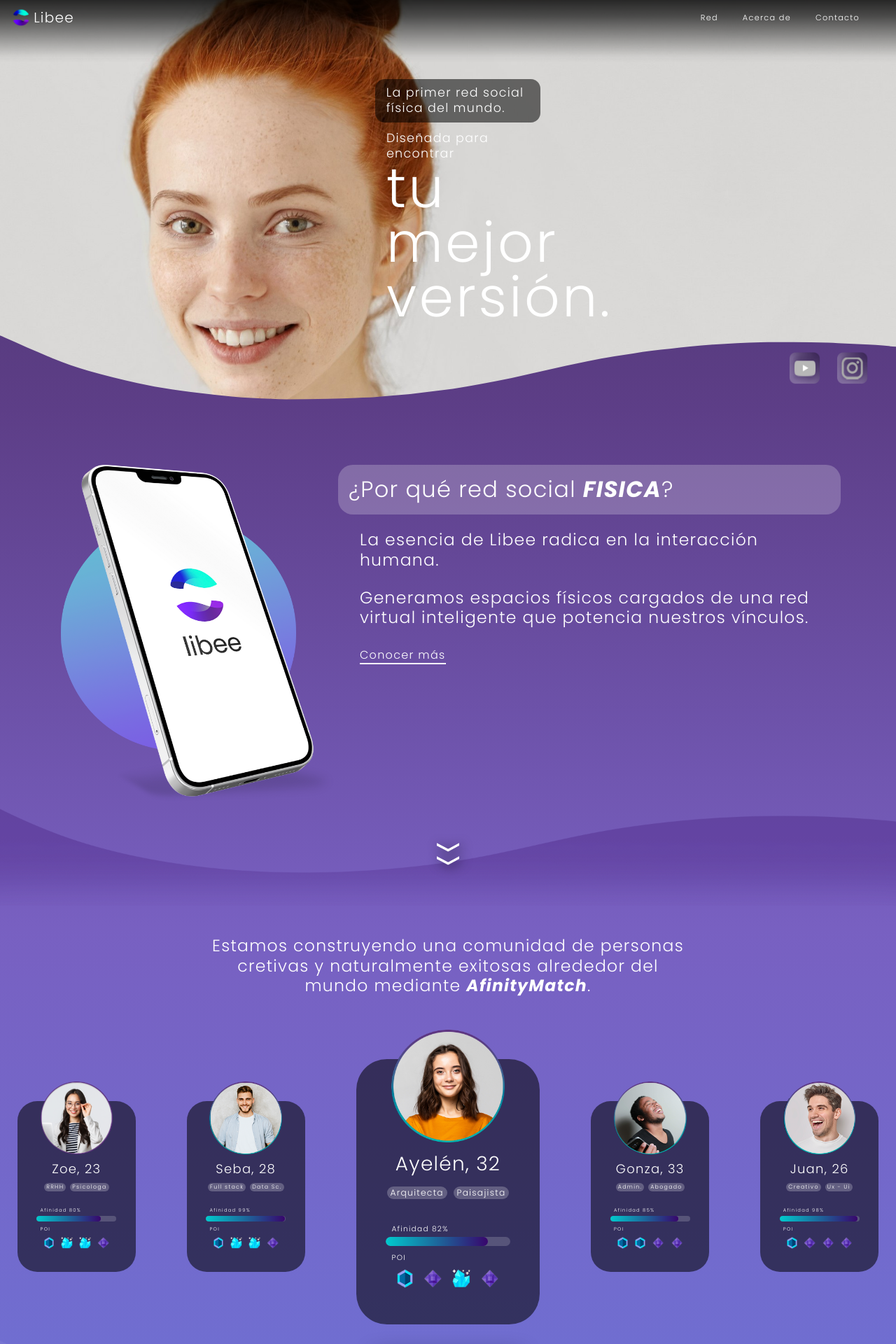
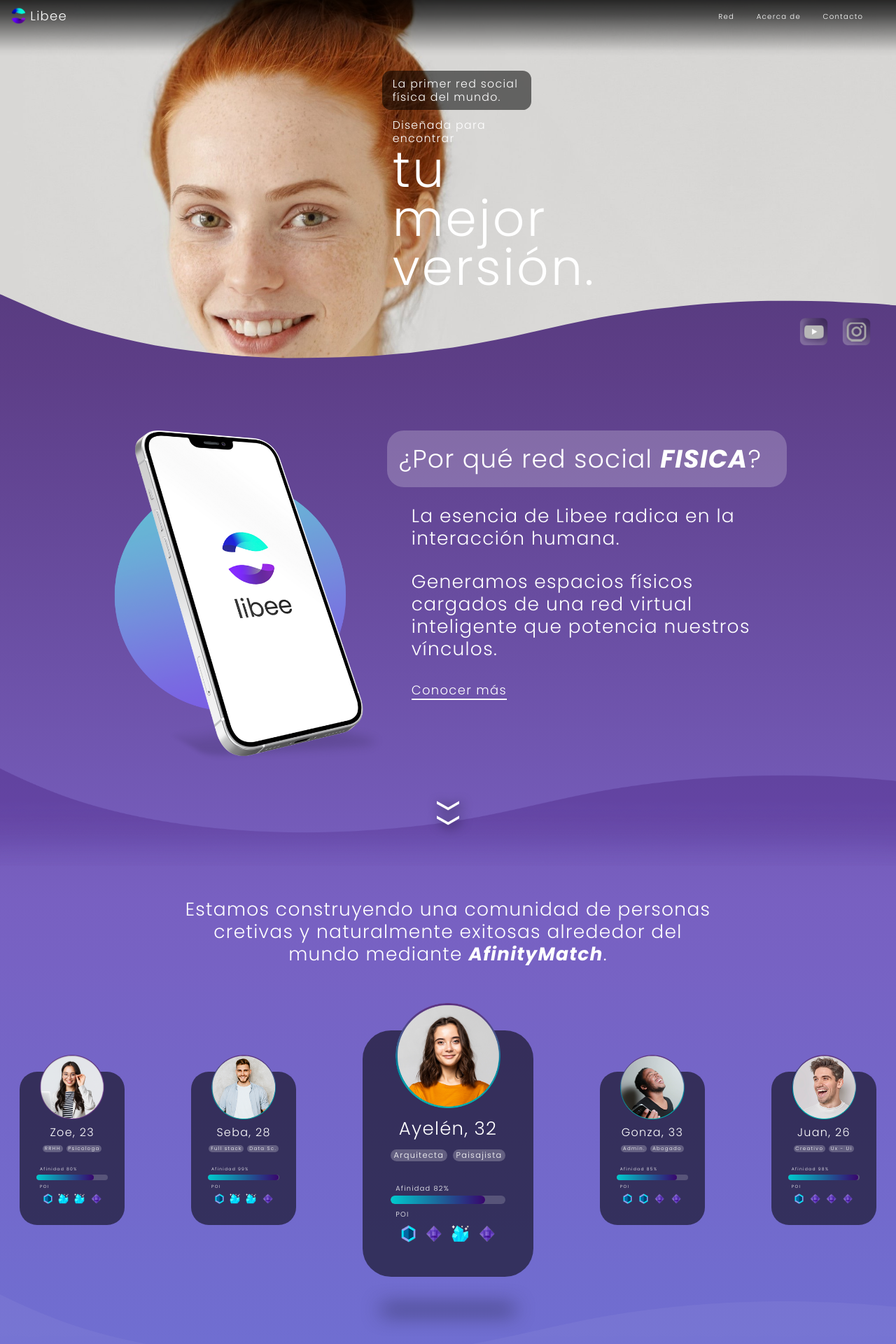
Before and after one commit to gabrielrios27/Libee, an Angular app: page / in a window 1280 px wide. Shown: the top 1920 px of the page at 70% size. Built offline with nearby package versions, Linux system fonts and the light colour scheme.

Commit message:
Style - agrega padding en home para mostrar imagen completa a lo alto en pantallas menores a 768px de alto

```diff
--- a/src/app/app.component.html
+++ b/src/app/app.component.html
@@ -45,6 +45,7 @@
       </div>
     </div>
   </nav>
+  <div class="containerHome">
     <main class="home" id="home">
       <div class="home__containerTitles">
         <h2 class="home__title">La primer red social física del mundo.</h2>
@@ -56,6 +57,33 @@
           <h3 class="home__bigSubTitle">tu <br />mejor <br />versión.</h3>
         </div>
       </div>
+      <!-- <div class="home__containerIcons">
+        <a class="home__youTube" href="">
+          <img
+            class="home__icon"
+            src="../assets/icons/youtube.webp"
+            alt="Icon YouTube"
+          />
+          <img
+            class="home__icon home__icon--hover"
+            src="../assets/icons/youtube-color.webp"
+            alt="Icon YouTube"
+          />
+        </a>
+        <a class="home__instagram" href="">
+          <img
+            class="home__icon"
+            src="../assets/icons/instagram.webp"
+            alt="Icon Instagram"
+          />
+          <img
+            class="home__icon home__icon--hover"
+            src="../assets/icons/instagram-color.webp"
+            alt="Icon Instagram"
+          />
+        </a>
+      </div> -->
+    </main>
     <div class="home__containerIcons">
       <a class="home__youTube" href="">
         <img
@@ -87,7 +115,7 @@
       src="../assets/images/waveLanding11.svg"
       alt="Wave"
     />
-  </main>
+  </div>
   <div class="network">
     <div class="network__bgClasic">
       <section class="about" id="aboutNetwork">
--- a/src/app/app.component.scss
+++ b/src/app/app.component.scss
@@ -132,6 +132,11 @@
     }
   }
 }
+.containerHome {
+  position: relative;
+
+  background-color: #d8d7d5;
+}
 .home {
   position: relative;
   z-index: 5;
@@ -172,9 +177,50 @@
       }
     }
   }
+  // .home__containerIcons {
+  //   position: absolute;
+  //   z-index: 20;
+  //   bottom: 3em;
+  //   right: 4em;
+  //   display: flex;
+  //   gap: 2.27em;
+  //   .home__icon {
+  //     width: 4.54em;
+  //     height: 4.54em;
+  //     opacity: 1;
+  //   }
+  //   .home__icon--hover {
+  //     transition: all 0.3s ease;
+  //     position: absolute;
+  //     top: 0;
+  //     left: 0;
+  //     opacity: 0;
+  //   }
+  // }
+  .home__youTube {
+    position: relative;
+    &:hover .home__icon--hover {
+      opacity: 1;
+    }
+  }
+  .home__instagram {
+    position: relative;
+    &:hover .home__icon--hover {
+      opacity: 1;
+    }
+  }
+  // .main__bgWave {
+  //   position: absolute;
+  //   bottom: -2px;
+  //   left: -2px;
+  //   right: -2px;
+  //   width: 101%;
+  // }
+}
 .home__containerIcons {
+  font-size: 1.158vw;
   position: absolute;
-    z-index: 10;
+  z-index: 20;
   bottom: 3em;
   right: 4em;
   display: flex;
@@ -192,27 +238,14 @@
     opacity: 0;
   }
 }
-  .home__youTube {
-    position: relative;
-    &:hover .home__icon--hover {
-      opacity: 1;
-    }
-  }
-  .home__instagram {
-    position: relative;
-    &:hover .home__icon--hover {
-      opacity: 1;
-    }
-  }
 .main__bgWave {
   position: absolute;
   bottom: -2px;
   left: -2px;
   right: -2px;
   width: 101%;
+  z-index: 10;
 }
-}
-
 .network {
   font-size: 0.842vw;
   position: relative;
@@ -247,6 +280,7 @@
     height: auto;
   }
   .about__containerDetails {
+    max-width: 98ch;
     padding-top: 0.625em;
     display: flex;
     flex-direction: column;
@@ -296,6 +330,7 @@
       width: 100%;
       height: 1.625em;
       margin-bottom: 0.25em;
+      -webkit-filter: drop-shadow(3px 3px 8px rgba(0, 0, 0, 0.788));
       filter: drop-shadow(3px 3px 8px rgba(0, 0, 0, 0.788));
     }
   }
@@ -485,6 +520,7 @@
 .form {
   padding: 4.375em 5.625em;
   background-color: rgba(0, 0, 0, 0.541);
+  -webkit-backdrop-filter: blur(1.5625em);
   backdrop-filter: blur(1.5625em);
   border-radius: 1.875em;
   position: relative;
@@ -596,7 +632,16 @@
 .startLoader__icon {
   opacity: 0.8;
   width: 4%;
+  -webkit-animation: rotateLoader 2s linear infinite;
   animation: rotateLoader 2s linear infinite;
+}
+@-webkit-keyframes rotateLoader {
+  0% {
+    transform: rotateZ(0deg);
+  }
+  100% {
+    transform: rotateZ(360deg);
+  }
 }
 @keyframes rotateLoader {
   0% {
@@ -606,22 +651,33 @@
     transform: rotateZ(360deg);
   }
 }
+@media (min-width: 1920px) {
+  .navbar,
+  .home {
+    font-size: 22px;
+  }
+  .home__containerIcons {
+    font-size: 22px;
+  }
+  .network {
+    font-size: 16px;
+  }
+  .footer {
+    font-size: 16px;
+  }
+}
 @media (max-width: 1450px) and (min-height: 780px) {
   .navbar,
   .home {
-    font-size: 15px;
+    font-size: 14px;
   }
-  .network {
-    font-size: 11px;
+  .home__containerIcons {
+    font-size: 14px;
   }
-  .footer {
-    font-size: 11px;
+  .about {
+    .about__containerDetails {
+      max-width: 103ch;
     }
-}
-@media (max-width: 1450px) and (max-height: 780px) {
-  .navbar,
-  .home {
-    font-size: 13px;
   }
   .network {
     font-size: 10px;
@@ -630,10 +686,37 @@
     font-size: 10px;
   }
 }
-@media (max-width: 1450px) and (max-height: 650px) {
+@media (max-width: 1450px) and (max-height: 780px) {
   .navbar,
   .home {
-    font-size: 11px;
+    font-size: 10px;
+  }
+  .home__containerIcons {
+    font-size: 10px;
+  }
+  .about {
+    .about__containerDetails {
+      max-width: 103ch;
+    }
+  }
+  .containerHome {
+    padding: 0 10.94vw;
+  }
+  .network {
+    font-size: 8px;
+  }
+  .footer {
+    font-size: 8px;
+  }
+}
+
+@media (max-width: 1280px) {
+  .navbar,
+  .home {
+    font-size: 9px;
+  }
+  .home__containerIcons {
+    font-size: 9px;
   }
   .network {
     font-size: 9px;
@@ -642,19 +725,13 @@
     font-size: 9px;
   }
 }
-@media (max-width: 1280px) {
-  .navbar,
+@media (max-width: 1025px) {
+  .containerHome {
+    padding: 0 0;
+  }
   .home {
-    font-size: 10px;
+    background-image: url(../assets/images/coverHome11.jpg);
   }
-  .network {
-    font-size: 8px;
-  }
-  .footer {
-    font-size: 8px;
-  }
-}
-@media (max-width: 1025px) {
   .afinity {
     .afinity__containerCards {
       justify-content: center;
@@ -666,10 +743,19 @@
       }
     }
   }
+  .network {
+    font-size: 8px;
+  }
+  .footer {
+    font-size: 8px;
+  }
 }
 @media (max-width: 768px) {
   .navbar,
   .home {
+    font-size: 9px;
+  }
+  .home__containerIcons {
     font-size: 9px;
   }
   .navbar {
@@ -792,6 +878,9 @@
   .home {
     font-size: 9px;
   }
+  .home__containerIcons {
+    font-size: 9px;
+  }
   .navbar {
     padding: 1.5em 2.5em;
   }
--- a/src/app/components/card/card.component.scss
+++ b/src/app/components/card/card.component.scss
@@ -1,5 +1,5 @@
 .card {
-  font-size: 16px;
+  font-size: 15px;
   width: 18.75em;
   display: flex;
   justify-content: center;
@@ -100,27 +100,27 @@
 }
 @media (max-width: 1835px) {
   .card {
-    font-size: 14px;
+    font-size: 13px;
   }
   .card--scale {
-    font-size: 20px;
+    font-size: 19px;
   }
 }
 @media (max-width: 1616px) {
   .card {
-    font-size: 11px;
+    font-size: 10px;
   }
   .card--scale {
-    font-size: 17px;
+    font-size: 16px;
   }
 }
 
 @media (max-width: 1280px) {
   .card {
-    font-size: 9px;
+    font-size: 8px;
   }
   .card--scale {
-    font-size: 14px;
+    font-size: 13px;
   }
 }
 @media (max-width: 1025px) {
--- a/src/variables.scss
+++ b/src/variables.scss
@@ -10,6 +10,11 @@
 $transition: all 0.3s linear;
 
 // #d7d6d4
+// dcdbd9
+// #dbd8d3
+
+// #d8d7d5 - #dddcda
+// d8d7d5
 
 // top: #593c81
 // middle-top: #5d3e87
```
Also changed, not shown: src/assets/images/coverHome.jpg, src/assets/images/coverHome11.jpg (added). Lines whose indentation alone changed are shown as unchanged.
